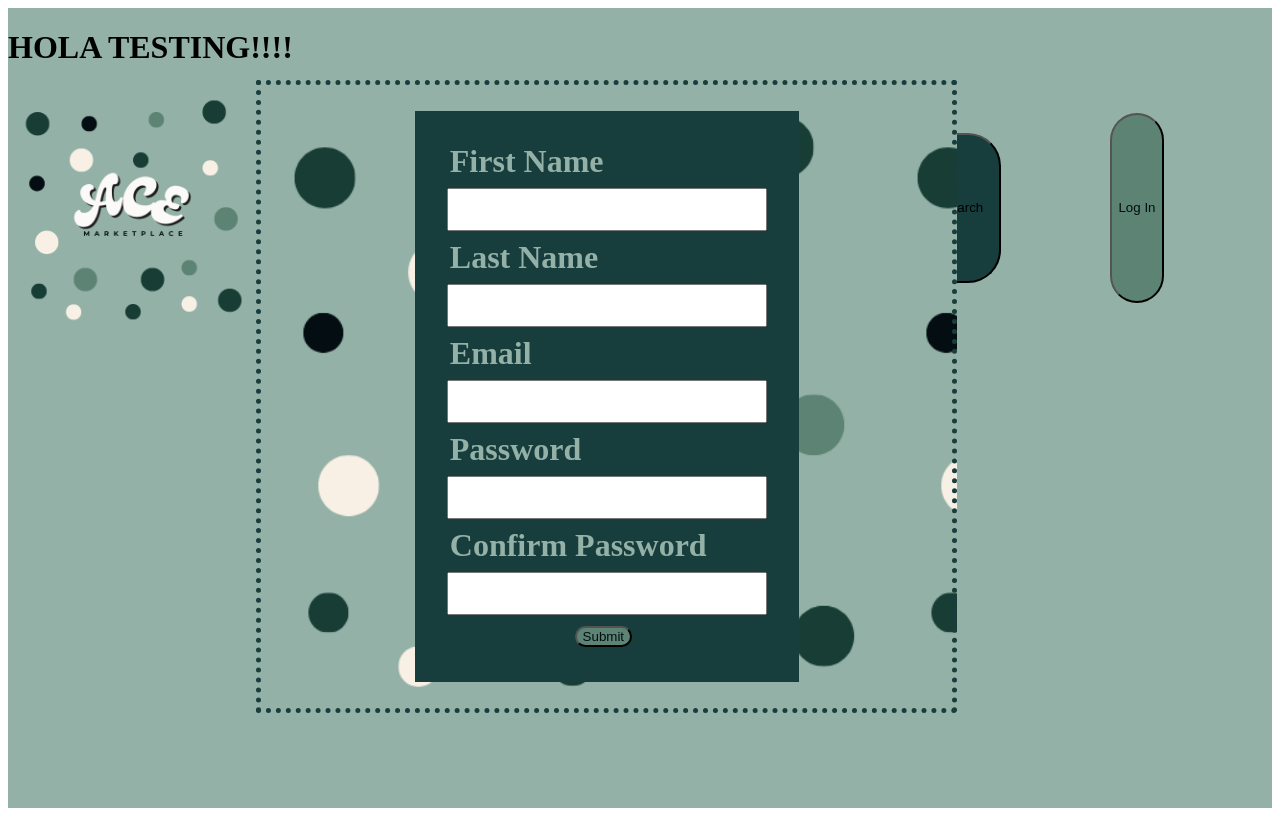
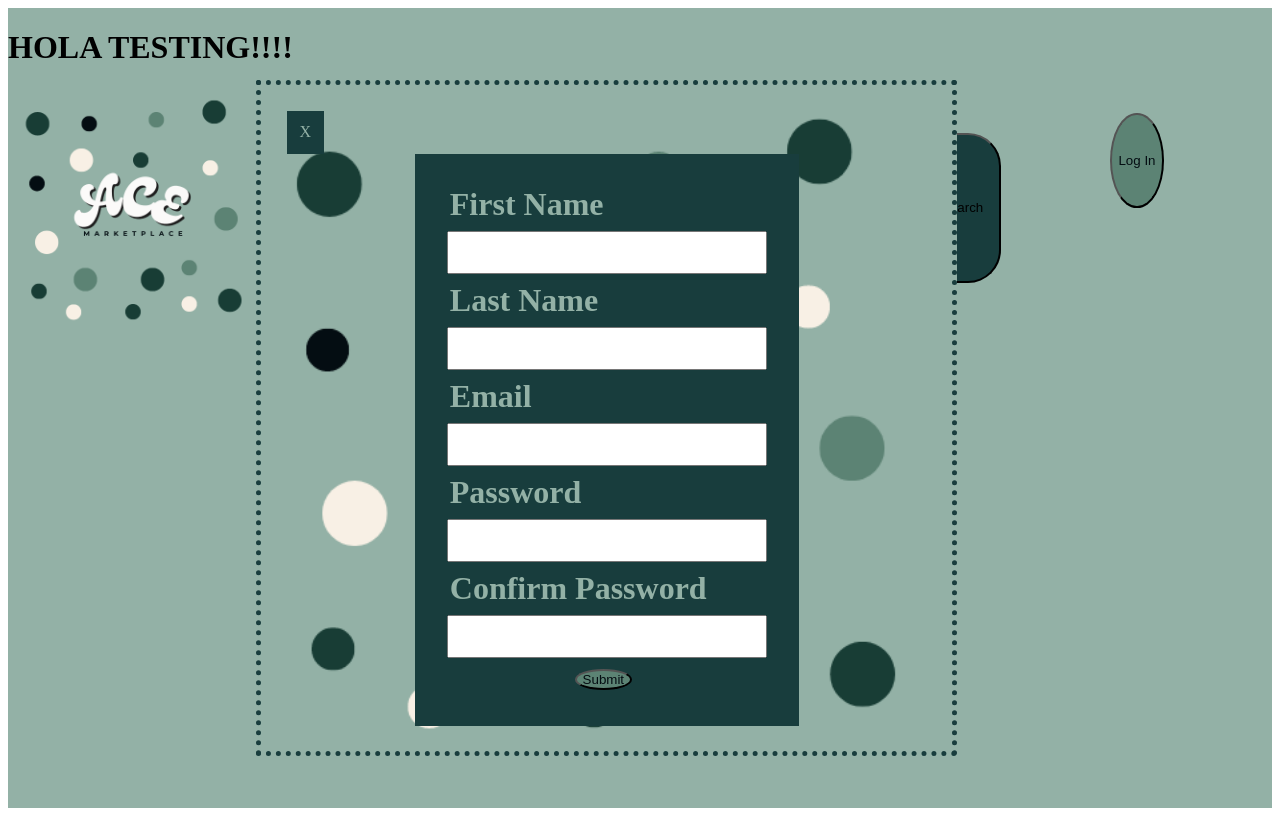
Before and after one commit to easymahaffey/ACEmarketplace, a React (Create React App) app in the folder client/: page / in a window 1280 px wide. Both pictures are taken after a click on the button "Register". Built offline with nearby package versions, Linux system fonts and the light colour scheme; no server answers; the HTML template or start-up script is replaced by a standard one.

Commit message:
registration close btn

```diff
--- a/client/src/components/users/Register.jsx
+++ b/client/src/components/users/Register.jsx
@@ -1,7 +1,4 @@
 import React, { useState } from "react";
-import { useSelector, useDispatch } from 'react-redux';
-import { connect } from 'react-redux'
-import { openModal } from '../../redux/actions/authActions'
 import API from '../../utils/API'
 import './users.scss'
 
@@ -15,10 +12,15 @@ const Register = () => {
     const [password2, setPassword2] = useState('')
     const [openModal, setOpenModal] = useState(false)
 
-    const handleRegister = () => {
+    const handleRegister = ()=> {
         setShowRegister(false)
         setOpenModal(true)
 
+    }
+
+    const handleClose = ()=>{
+        setOpenModal(false)
+        setShowRegister(true)
     }
 
     const handleAddUser = (e) => {
@@ -49,7 +51,9 @@ const Register = () => {
 
             {openModal && (
                 <div className="modals">
+                     <div className="close-btn" onClick={handleClose}>X</div>
                     <div id="registration-form">
+
                         <label className="labels" htmlFor="firstName">First Name</label>
                         <input className="modal-inputs" onChange={(e) => setFirstName(e.target.value)} id="firstName" name="firstName" value={firstName} type="text" />
                         <label className="labels" htmlFor="lastName" >Last Name</label>
--- a/client/src/components/users/users.scss
+++ b/client/src/components/users/users.scss
@@ -3,7 +3,8 @@
 .buttons{
     background-color: $med-green;
     color:$font-green;
-    border-radius: 33px;
+    border-radius: 50%;
+    height:50%;
 }
 
 .modals{
@@ -15,10 +16,18 @@
     width: 50%;
     height: auto;
     overflow: auto;
-    background-image: url(../../resources/logos/ACEMarketplacelogo.png);
+    background-image: url(../../resources/logos/logoDotsOnly.png);
     background-size: contain;
     border: 5px dotted $dark-green;
     padding: 2%;
+}
+
+.close-btn{
+    width: fit-content;
+    padding: 2%;
+    justify-content: right;
+    color: $light-green;
+    background-color: $dark-green;
 }
 
 #registration-form{
```
Also changed, not shown: client/src/resources/logos/logoDotsOnly.png (added).
